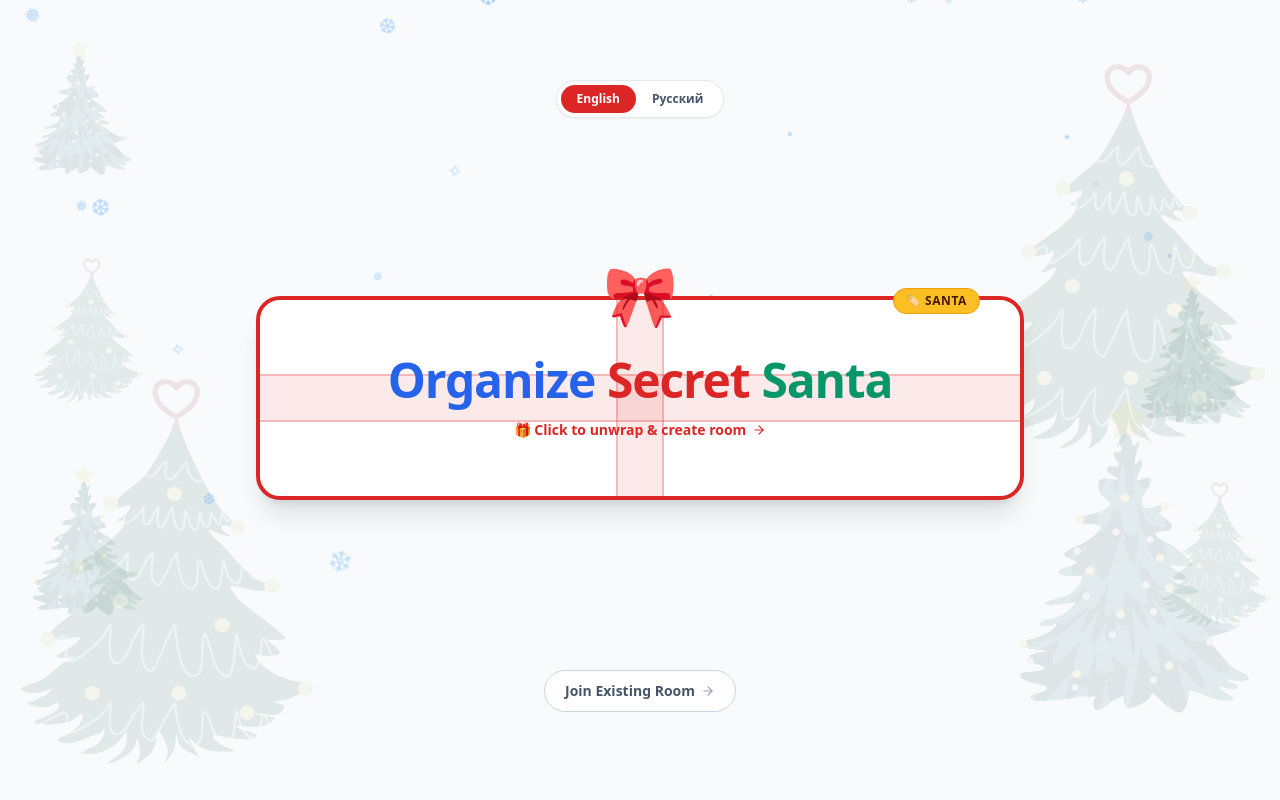
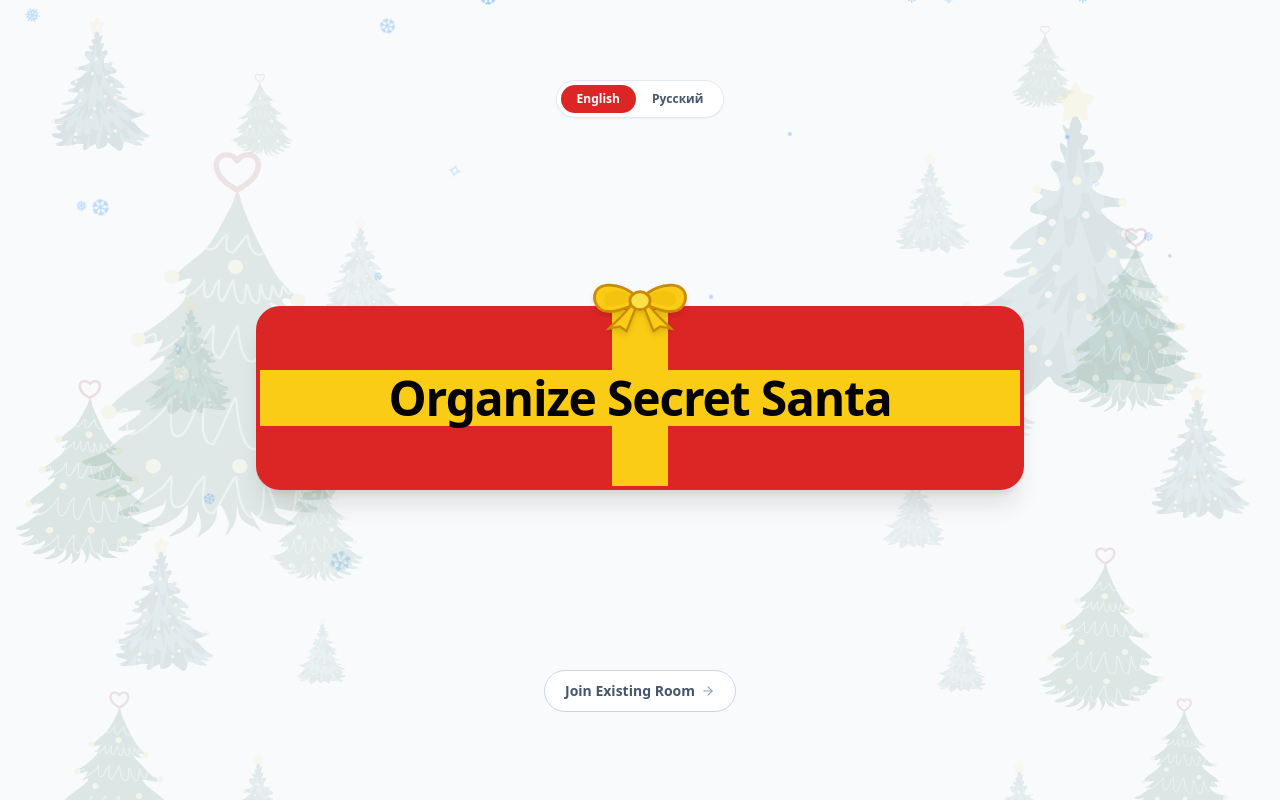
Before and after one commit to SorrowCrow/secretSanta, a Next.js app: page /secretSanta/ in a window 1280 px wide. Shown: the top 800 px of the page. Built offline with nearby package versions, Linux system fonts and the light colour scheme.

Commit message:
feat: scatter trees over 30% sides, red present button with yellow straps and hover border

```diff
--- a/src/app/page.tsx
+++ b/src/app/page.tsx
@@ -153,46 +153,88 @@ export default function HomePage() {
           <LanguageSwitch />
         </div>
 
-        {/* Big button in the middle: Styled as a festive Christmas Present! */}
+        {/* Big button in the middle: Styled as a red Christmas Present with yellow ribbons! */}
         <div className="my-auto py-10 w-full flex justify-center px-4">
           <a
             href="#create"
-            className="group relative inline-block p-8 sm:p-12 md:p-14 rounded-3xl bg-white hover:bg-red-50/20 border-4 border-red-600 hover:border-red-700 shadow-xl hover:shadow-2xl transition-all hover:scale-[1.02] active:scale-[0.98] cursor-pointer max-w-3xl w-full"
+            className="group relative inline-block p-10 sm:p-14 md:p-16 rounded-3xl bg-red-600 border-4 border-red-600 hover:border-yellow-400 shadow-xl hover:shadow-2xl transition-all duration-200 hover:scale-[1.02] active:scale-[0.98] cursor-pointer max-w-3xl w-full overflow-visible"
           >
-            {/* Christmas Ribbon Bow Knot on Top */}
-            <div className="absolute -top-7 sm:-top-9 left-1/2 -translate-x-1/2 text-4xl sm:text-6xl select-none pointer-events-none group-hover:scale-110 transition-transform filter drop-shadow-sm">
-              🎀
+            {/* Christmas Ribbon Bow Knot on Top (Yellow) */}
+            <div className="absolute -top-8 sm:-top-11 left-1/2 -translate-x-1/2 select-none pointer-events-none group-hover:scale-110 transition-transform z-20">
+              <svg
+                viewBox="0 0 100 60"
+                className="w-20 sm:w-28 h-auto drop-shadow-md"
+                fill="none"
+                xmlns="http://www.w3.org/2000/svg"
+              >
+                {/* Left Loop */}
+                <path
+                  d="M50 30 C30 10, 5 15, 10 32 C15 48, 38 38, 50 32"
+                  fill="#FACC15"
+                  stroke="#CA8A04"
+                  strokeWidth="2.5"
+                />
+                <path
+                  d="M45 28 C32 18, 16 22, 18 32 C20 40, 36 34, 45 30"
+                  fill="#EAB308"
+                  opacity="0.4"
+                />
+                {/* Right Loop */}
+                <path
+                  d="M50 30 C70 10, 95 15, 90 32 C85 48, 62 38, 50 32"
+                  fill="#FACC15"
+                  stroke="#CA8A04"
+                  strokeWidth="2.5"
+                />
+                <path
+                  d="M55 28 C68 18, 84 22, 82 32 C80 40, 64 34, 55 30"
+                  fill="#EAB308"
+                  opacity="0.4"
+                />
+                {/* Left Ribbon Tail */}
+                <path
+                  d="M44 32 C38 42, 28 50, 22 56 L32 54 L38 58 C42 48, 46 38, 48 32 Z"
+                  fill="#FACC15"
+                  stroke="#CA8A04"
+                  strokeWidth="2"
+                />
+                {/* Right Ribbon Tail */}
+                <path
+                  d="M56 32 C62 42, 72 50, 78 56 L68 54 L62 58 C58 48, 54 38, 52 32 Z"
+                  fill="#FACC15"
+                  stroke="#CA8A04"
+                  strokeWidth="2"
+                />
+                {/* Center Knot */}
+                <ellipse
+                  cx="50"
+                  cy="31"
+                  rx="9"
+                  ry="8"
+                  fill="#FDE047"
+                  stroke="#CA8A04"
+                  strokeWidth="2.5"
+                />
+              </svg>
             </div>
 
-            {/* Vertical Ribbon Band */}
+            {/* Vertical Ribbon Strap (Yellow) */}
             <div
               aria-hidden="true"
-              className="absolute inset-y-0 left-1/2 -translate-x-1/2 w-8 sm:w-12 bg-red-600/10 border-x-2 border-red-600/25 pointer-events-none"
+              className="absolute inset-y-0 left-1/2 -translate-x-1/2 w-10 sm:w-14 bg-yellow-400 pointer-events-none"
             />
 
-            {/* Horizontal Ribbon Band */}
+            {/* Horizontal Ribbon Strap (Yellow) */}
             <div
               aria-hidden="true"
-              className="absolute inset-x-0 top-1/2 -translate-y-1/2 h-8 sm:h-12 bg-red-600/10 border-y-2 border-red-600/25 pointer-events-none"
+              className="absolute inset-x-0 top-1/2 -translate-y-1/2 h-10 sm:h-14 bg-yellow-400 pointer-events-none"
             />
 
-            {/* Gift Tag in top corner */}
-            <div className="absolute -top-3 right-6 sm:right-10 bg-amber-400 text-amber-950 text-[10px] sm:text-xs font-black uppercase tracking-wider px-3 py-1 rounded-full shadow-xs border border-amber-500">
-              🏷️ {t('hero.word3')}
-            </div>
-
-            {/* Content inside the present: Single-line title with smaller font */}
+            {/* Content inside the present: Single-line title in black */}
             <div className="relative z-10 flex flex-col items-center justify-center">
-              <h1 className="text-2xl sm:text-4xl md:text-5xl font-black tracking-tight text-center select-none flex flex-wrap items-center justify-center gap-x-3 gap-y-1">
-                <span className="text-blue-600 group-hover:text-blue-700 transition-colors">{t('hero.word1')}</span>{' '}
-                <span className="text-red-600 group-hover:text-red-700 transition-colors">{t('hero.word2')}</span>{' '}
-                <span className="text-emerald-600 group-hover:text-emerald-700 transition-colors">{t('hero.word3')}</span>
+              <h1 className="text-2xl sm:text-4xl md:text-5xl font-black tracking-tight text-center text-black select-none">
+                {t('hero.word1')} {t('hero.word2')} {t('hero.word3')}
               </h1>
-
-              <span className="inline-flex items-center space-x-1.5 mt-4 text-xs sm:text-sm font-bold text-red-600 group-hover:text-red-700 transition-colors">
-                <span>{t('hero.unwrapHint')}</span>
-                <ArrowRight className="w-3.5 h-3.5 group-hover:translate-x-1 transition-transform" />
-              </span>
             </div>
           </a>
         </div>
--- a/src/components/ChristmasTrees.tsx
+++ b/src/components/ChristmasTrees.tsx
@@ -1,6 +1,241 @@
 'use client';
 
 import { getBasePath } from '@/lib/api-helper';
+
+interface TreeItem {
+  id: string;
+  side: 'left' | 'right';
+  top: string;
+  offset: string;
+  width: string;
+  opacity: string;
+  svg: 'tree-top-right.svg' | 'tree-bottom-right.svg';
+  flip?: boolean;
+  hideOnMobile?: boolean;
+}
+
+const TREES: TreeItem[] = [
+  // --- Left Side (0% - 30% width) ---
+  {
+    id: 'l1',
+    side: 'left',
+    top: '2%',
+    offset: '2%',
+    width: 'w-20 sm:w-28 md:w-32',
+    opacity: 'opacity-[0.12]',
+    svg: 'tree-top-right.svg',
+  },
+  {
+    id: 'l2',
+    side: 'left',
+    top: '9%',
+    offset: '18%',
+    width: 'w-16 sm:w-22 md:w-26',
+    opacity: 'opacity-[0.09]',
+    svg: 'tree-bottom-right.svg',
+    flip: true,
+    hideOnMobile: true,
+  },
+  {
+    id: 'l3',
+    side: 'left',
+    top: '18%',
+    offset: '6%',
+    width: 'w-22 sm:w-30 md:w-34',
+    opacity: 'opacity-[0.11]',
+    svg: 'tree-bottom-right.svg',
+  },
+  {
+    id: 'l4',
+    side: 'left',
+    top: '27%',
+    offset: '24%',
+    width: 'w-16 sm:w-22 md:w-24',
+    opacity: 'opacity-[0.08]',
+    svg: 'tree-top-right.svg',
+    hideOnMobile: true,
+  },
+  {
+    id: 'l5',
+    side: 'left',
+    top: '37%',
+    offset: '11%',
+    width: 'w-20 sm:w-28 md:w-30',
+    opacity: 'opacity-[0.10]',
+    svg: 'tree-top-right.svg',
+    flip: true,
+  },
+  {
+    id: 'l6',
+    side: 'left',
+    top: '47%',
+    offset: '1%',
+    width: 'w-24 sm:w-32 md:w-36',
+    opacity: 'opacity-[0.13]',
+    svg: 'tree-bottom-right.svg',
+  },
+  {
+    id: 'l7',
+    side: 'left',
+    top: '57%',
+    offset: '21%',
+    width: 'w-18 sm:w-24 md:w-26',
+    opacity: 'opacity-[0.09]',
+    svg: 'tree-bottom-right.svg',
+    flip: true,
+    hideOnMobile: true,
+  },
+  {
+    id: 'l8',
+    side: 'left',
+    top: '67%',
+    offset: '7%',
+    width: 'w-22 sm:w-30 md:w-32',
+    opacity: 'opacity-[0.11]',
+    svg: 'tree-top-right.svg',
+  },
+  {
+    id: 'l9',
+    side: 'left',
+    top: '77%',
+    offset: '23%',
+    width: 'w-16 sm:w-22 md:w-26',
+    opacity: 'opacity-[0.08]',
+    svg: 'tree-top-right.svg',
+    flip: true,
+    hideOnMobile: true,
+  },
+  {
+    id: 'l10',
+    side: 'left',
+    top: '86%',
+    offset: '4%',
+    width: 'w-22 sm:w-28 md:w-32',
+    opacity: 'opacity-[0.12]',
+    svg: 'tree-bottom-right.svg',
+  },
+  {
+    id: 'l11',
+    side: 'left',
+    top: '94%',
+    offset: '16%',
+    width: 'w-16 sm:w-22 md:w-24',
+    opacity: 'opacity-[0.09]',
+    svg: 'tree-top-right.svg',
+    hideOnMobile: true,
+  },
+
+  // --- Right Side (70% - 100% width, i.e. 0% - 30% from right) ---
+  {
+    id: 'r1',
+    side: 'right',
+    top: '3%',
+    offset: '16%',
+    width: 'w-16 sm:w-22 md:w-26',
+    opacity: 'opacity-[0.09]',
+    svg: 'tree-bottom-right.svg',
+    hideOnMobile: true,
+  },
+  {
+    id: 'r2',
+    side: 'right',
+    top: '10%',
+    offset: '3%',
+    width: 'w-22 sm:w-30 md:w-34',
+    opacity: 'opacity-[0.12]',
+    svg: 'tree-top-right.svg',
+    flip: true,
+  },
+  {
+    id: 'r3',
+    side: 'right',
+    top: '19%',
+    offset: '24%',
+    width: 'w-16 sm:w-22 md:w-24',
+    opacity: 'opacity-[0.08]',
+    svg: 'tree-top-right.svg',
+    hideOnMobile: true,
+  },
+  {
+    id: 'r4',
+    side: 'right',
+    top: '28%',
+    offset: '6%',
+    width: 'w-24 sm:w-32 md:w-36',
+    opacity: 'opacity-[0.13]',
+    svg: 'tree-bottom-right.svg',
+  },
+  {
+    id: 'r5',
+    side: 'right',
+    top: '38%',
+    offset: '19%',
+    width: 'w-18 sm:w-26 md:w-28',
+    opacity: 'opacity-[0.09]',
+    svg: 'tree-bottom-right.svg',
+    flip: true,
+    hideOnMobile: true,
+  },
+  {
+    id: 'r6',
+    side: 'right',
+    top: '48%',
+    offset: '2%',
+    width: 'w-22 sm:w-30 md:w-32',
+    opacity: 'opacity-[0.11]',
+    svg: 'tree-top-right.svg',
+  },
+  {
+    id: 'r7',
+    side: 'right',
+    top: '58%',
+    offset: '25%',
+    width: 'w-14 sm:w-20 md:w-22',
+    opacity: 'opacity-[0.07]',
+    svg: 'tree-top-right.svg',
+    flip: true,
+    hideOnMobile: true,
+  },
+  {
+    id: 'r8',
+    side: 'right',
+    top: '68%',
+    offset: '9%',
+    width: 'w-22 sm:w-30 md:w-32',
+    opacity: 'opacity-[0.12]',
+    svg: 'tree-bottom-right.svg',
+  },
+  {
+    id: 'r9',
+    side: 'right',
+    top: '78%',
+    offset: '22%',
+    width: 'w-16 sm:w-22 md:w-26',
+    opacity: 'opacity-[0.08]',
+    svg: 'tree-top-right.svg',
+    flip: true,
+    hideOnMobile: true,
+  },
+  {
+    id: 'r10',
+    side: 'right',
+    top: '87%',
+    offset: '4%',
+    width: 'w-24 sm:w-30 md:w-34',
+    opacity: 'opacity-[0.12]',
+    svg: 'tree-bottom-right.svg',
+  },
+  {
+    id: 'r11',
+    side: 'right',
+    top: '95%',
+    offset: '17%',
+    width: 'w-16 sm:w-22 md:w-24',
+    opacity: 'opacity-[0.09]',
+    svg: 'tree-top-right.svg',
+    hideOnMobile: true,
+  },
+];
 
 export default function ChristmasTrees() {
   const base = getBasePath();
@@ -10,71 +245,22 @@ export default function ChristmasTrees() {
       aria-hidden="true"
       className="pointer-events-none fixed inset-0 z-0 overflow-hidden select-none"
     >
-      {/* Left side trees cluster (smaller, staggered along the left border) */}
-      <div className="absolute top-10 -left-6 sm:left-2 w-20 sm:w-28 md:w-32 opacity-[0.11]">
-        <img
-          src={`${base}/tree-top-right.svg`}
-          alt=""
-          className="w-full h-auto select-none pointer-events-none"
-        />
-      </div>
-
-      <div className="absolute top-[32%] -left-8 sm:left-8 w-16 sm:w-24 md:w-28 opacity-[0.09]">
-        <img
-          src={`${base}/tree-bottom-right.svg`}
-          alt=""
-          className="w-full h-auto select-none pointer-events-none"
-        />
-      </div>
-
-      <div className="absolute top-[58%] -left-4 sm:left-1 w-24 sm:w-32 md:w-36 opacity-[0.12]">
-        <img
-          src={`${base}/tree-top-right.svg`}
-          alt=""
-          className="w-full h-auto select-none pointer-events-none"
-        />
-      </div>
-
-      <div className="absolute bottom-8 -left-6 sm:left-4 w-18 sm:w-26 md:w-30 opacity-[0.10]">
-        <img
-          src={`${base}/tree-bottom-right.svg`}
-          alt=""
-          className="w-full h-auto select-none pointer-events-none"
-        />
-      </div>
-
-      {/* Right side trees cluster (smaller, staggered along the right border) */}
-      <div className="absolute top-14 -right-4 sm:right-3 w-18 sm:w-26 md:w-30 opacity-[0.10]">
-        <img
-          src={`${base}/tree-bottom-right.svg`}
-          alt=""
-          className="w-full h-auto select-none pointer-events-none"
-        />
-      </div>
-
-      <div className="absolute top-[34%] -right-8 sm:right-6 w-24 sm:w-32 md:w-36 opacity-[0.12]">
-        <img
-          src={`${base}/tree-top-right.svg`}
-          alt=""
-          className="w-full h-auto select-none pointer-events-none"
-        />
-      </div>
-
-      <div className="absolute top-[60%] -right-4 sm:right-2 w-16 sm:w-24 md:w-28 opacity-[0.09]">
-        <img
-          src={`${base}/tree-bottom-right.svg`}
-          alt=""
-          className="w-full h-auto select-none pointer-events-none"
-        />
-      </div>
-
-      <div className="absolute bottom-10 -right-6 sm:right-5 w-22 sm:w-30 md:w-34 opacity-[0.11]">
-        <img
-          src={`${base}/tree-top-right.svg`}
-          alt=""
-          className="w-full h-auto select-none pointer-events-none"
-        />
-      </div>
+      {TREES.map((t) => (
+        <div
+          key={t.id}
+          className={`absolute ${t.width} ${t.opacity} ${t.flip ? 'scale-x-[-1]' : ''} ${t.hideOnMobile ? 'max-sm:hidden' : ''}`}
+          style={{
+            top: t.top,
+            ...(t.side === 'left' ? { left: t.offset } : { right: t.offset }),
+          }}
+        >
+          <img
+            src={`${base}/${t.svg}`}
+            alt=""
+            className="w-full h-auto select-none pointer-events-none"
+          />
+        </div>
+      ))}
     </div>
   );
 }
```
